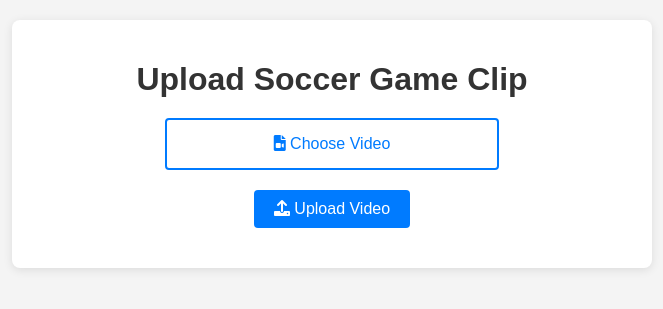
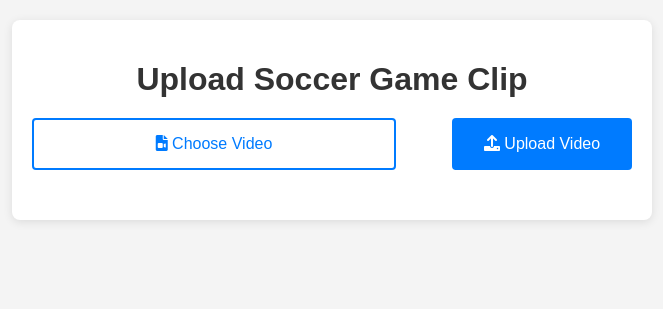
Before and after one commit to ronb2002/netflicks, a Flask app: page / in a window 1280 px wide. Shown: the top 309 px of the page, without its empty margins (308-971 px from the left). Run offline with Flask 3, Linux system fonts and the light colour scheme.

Commit message:
initial commit

```diff
--- a/templates/index.html
+++ b/templates/index.html
@@ -38,9 +38,9 @@
         }
         .file-input {
             display: flex;
-            flex-direction: column;
-            align-items: center;
+            justify-content: space-between;
             width: 100%;
+            margin-bottom: 10px;
         }
         input[type="file"] {
             display: none;
@@ -55,27 +55,26 @@
             text-align: center;
             transition: background-color 0.3s, border-color 0.3s;
             font-size: 16px;
-            width: 50%;
-            margin-bottom: 10px;
+            width: 55%;
         }
         .file-label:hover {
             background-color: #007bff;
             color: white;
             border-color: #0056b3;
         }
-        button {
+        .upload-button {
             background-color: #007bff;
             color: white;
             border: none;
             border-radius: 4px;
-            padding: 10px 20px;
+            padding: 15px;
             cursor: pointer;
+            transition: background-color 0.3s;
+            margin-left: 20px;
+            width: 30%;
             font-size: 16px;
-            transition: background-color 0.3s;
-            width: auto;
-            margin-top: 10px;
         }
-        button:hover {
+        .upload-button:hover {
             background-color: #0056b3;
         }
         #loading {
@@ -115,7 +114,7 @@
         }
         .result-button {
             margin-top: 10px;
-            padding: 10px 20px;
+            padding: 15px;
             background-color: #28a745;
             color: white;
             border: none;
@@ -139,8 +138,8 @@
                 <i class="fas fa-file-video"></i> Choose Video
             </label>
             <input type="file" id="videoInput" name="video" accept="video/*" required>
+            <button type="submit" class="upload-button"><i class="fas fa-upload"></i> Upload Video</button>
         </div>
-        <button type="submit"><i class="fas fa-upload"></i> Upload Video</button>
     </form>
 
     <h3 id="previewHeader" style="display: none;">Clip chosen:</h3>
@@ -236,7 +235,6 @@
             alert('Error: ' + error.message); // Keep this alert for other errors
         }
     };
-
 </script>
 </body>
 </html>
```
